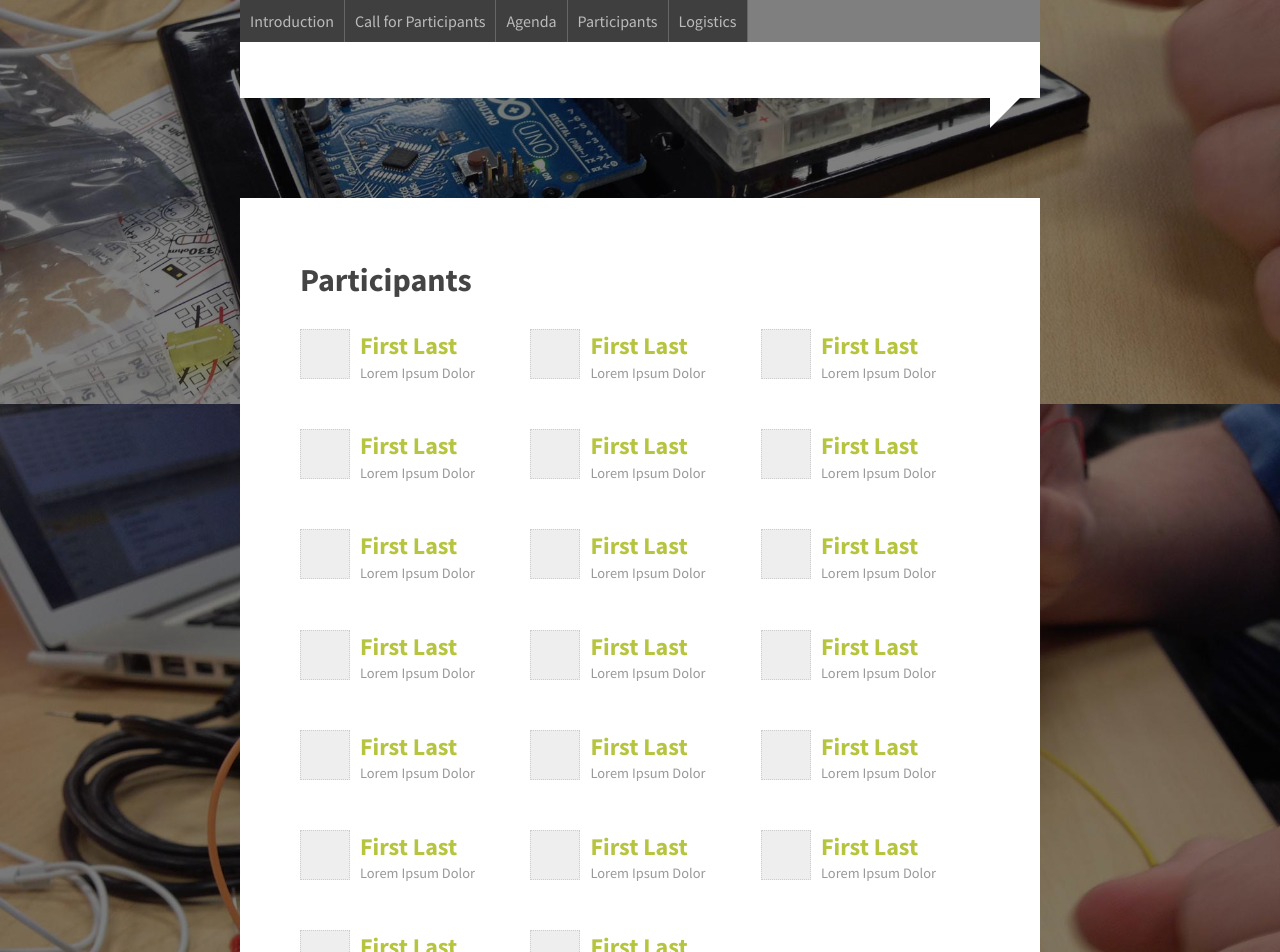
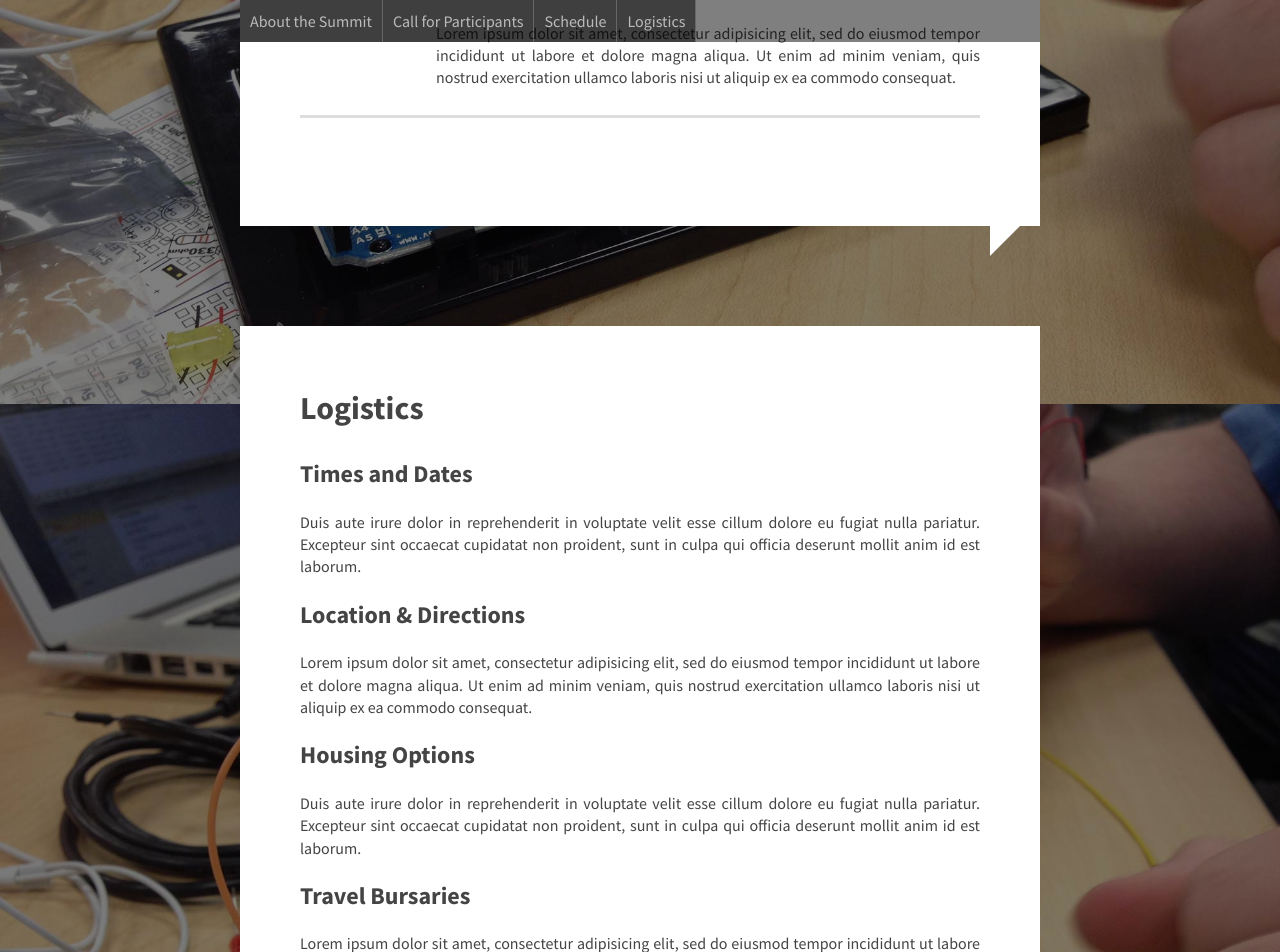
Before and after one commit to scholarslab/speakingincode, a Jekyll site: the page built from index.html, in a window 1280 px wide and 1400 px high, scrolled down 3436 px. Shown: the top 952 px of the window. Built offline with Jekyll 4.4.1, drawn with Linux system fonts in a browser that asks for light colours; nearby versions of some CDN libraries; Markdown is read by kramdown in place of the engine named in the settings; some of the changed text lies outside the part shown.

Commit message:
removing participants for now

```diff
--- a/_layouts/default.html
+++ b/_layouts/default.html
@@ -32,10 +32,9 @@
     <header role="banner">
         <a href="/"><h1 id="site-title">Speaking in Code</h1></a>
         <nav>
-            <a href="#">Introduction</a>
+            <a href="#">About the Summit</a>
             <a href="#call-for-participants">Call for Participants</a>
-            <a href="#agenda">Agenda</a>
-            <a href="#participants">Participants</a>
+            <a href="#agenda">Schedule</a>
             <a href="#logistics">Logistics</a>
         </nav>
     </header>
--- a/index.html
+++ b/index.html
@@ -8,7 +8,8 @@
 </section>
 
 <section id="call-for-participants">
-    <h1>Call for Partipants</h1>
+    <h1>Call for Participants</h1>
+    <p>Lorem ipsum dolor sit amet, consectetur adipisicing elit, sed do eiusmod tempor incididunt ut labore et dolore magna aliqua. Ut enim ad minim veniam, quis nostrud exercitation ullamco laboris nisi ut aliquip ex ea commodo consequat. Duis aute irure dolor in reprehenderit in voluptate velit esse cillum dolore eu fugiat nulla pariatur. Excepteur sint occaecat cupidatat non proident, sunt in culpa qui officia deserunt mollit anim id est laborum.</p>
         <form action="https://docs.google.com/a/clioweb.org/forms/d/17TCtM7xXR5D0kNT1KNqzGF70Ap0NaOkecI8iCexmbBI/formResponse?embedded=true" method="POST" id="cfp-form" target="_self" onsubmit="">
         <label class="ss-q-item-label" for="entry_1497675481">Name</label>
         <input type="text" name="entry.1497675481" value="" class="ss-q-short" id="entry_1497675481" dir="auto">
@@ -131,116 +132,15 @@
 
 </section>
 
-<section id="participants">
-<h1>Participants</h1>
-<ul class="participants people">
-    <li>
-        <div class="image"></div>
-        <h2>First Last</h2>
-        <p class="byline">Lorem Ipsum Dolor</p>
-    </li>
-    <li>
-        <div class="image"></div>
-        <h2>First Last</h2>
-        <p class="byline">Lorem Ipsum Dolor</p>
-    </li>
-    <li>
-        <div class="image"></div>
-        <h2>First Last</h2>
-        <p class="byline">Lorem Ipsum Dolor</p>
-    </li>
-    <li>
-        <div class="image"></div>
-        <h2>First Last</h2>
-        <p class="byline">Lorem Ipsum Dolor</p>
-    </li>
-    <li>
-        <div class="image"></div>
-        <h2>First Last</h2>
-        <p class="byline">Lorem Ipsum Dolor</p>
-    </li>
-    <li>
-        <div class="image"></div>
-        <h2>First Last</h2>
-        <p class="byline">Lorem Ipsum Dolor</p>
-    </li>
-    <li>
-        <div class="image"></div>
-        <h2>First Last</h2>
-        <p class="byline">Lorem Ipsum Dolor</p>
-    </li>
-    <li>
-        <div class="image"></div>
-        <h2>First Last</h2>
-        <p class="byline">Lorem Ipsum Dolor</p>
-    </li>
-    <li>
-        <div class="image"></div>
-        <h2>First Last</h2>
-        <p class="byline">Lorem Ipsum Dolor</p>
-    </li>
-    <li>
-        <div class="image"></div>
-        <h2>First Last</h2>
-        <p class="byline">Lorem Ipsum Dolor</p>
-    </li>
-    <li>
-        <div class="image"></div>
-        <h2>First Last</h2>
-        <p class="byline">Lorem Ipsum Dolor</p>
-    </li>
-    <li>
-        <div class="image"></div>
-        <h2>First Last</h2>
-        <p class="byline">Lorem Ipsum Dolor</p>
-    </li>
-    <li>
-        <div class="image"></div>
-        <h2>First Last</h2>
-        <p class="byline">Lorem Ipsum Dolor</p>
-    </li>
-    <li>
-        <div class="image"></div>
-        <h2>First Last</h2>
-        <p class="byline">Lorem Ipsum Dolor</p>
-    </li>
-    <li>
-        <div class="image"></div>
-        <h2>First Last</h2>
-        <p class="byline">Lorem Ipsum Dolor</p>
-    </li>
-    <li>
-        <div class="image"></div>
-        <h2>First Last</h2>
-        <p class="byline">Lorem Ipsum Dolor</p>
-    </li>
-    <li>
-        <div class="image"></div>
-        <h2>First Last</h2>
-        <p class="byline">Lorem Ipsum Dolor</p>
-    </li>
-    <li>
-        <div class="image"></div>
-        <h2>First Last</h2>
-        <p class="byline">Lorem Ipsum Dolor</p>
-    </li>
-    <li>
-        <div class="image"></div>
-        <h2>First Last</h2>
-        <p class="byline">Lorem Ipsum Dolor</p>
-    </li>
-    <li>
-        <div class="image"></div>
-        <h2>First Last</h2>
-        <p class="byline">Lorem Ipsum Dolor</p>
-    </li>
-</ul>
-</section>
-
 <section id="logistics">
     <h1>Logistics</h1>
+    <h2>Times and Dates</h2>
+    <p>Duis aute irure dolor in reprehenderit in voluptate velit esse cillum dolore eu fugiat nulla pariatur. Excepteur sint occaecat cupidatat non proident, sunt in culpa qui officia deserunt mollit anim id est laborum.</p>
     <h2>Location & Directions</h2>
     <p>Lorem ipsum dolor sit amet, consectetur adipisicing elit, sed do eiusmod tempor incididunt ut labore et dolore magna aliqua. Ut enim ad minim veniam, quis nostrud exercitation ullamco laboris nisi ut aliquip ex ea commodo consequat.</p>
-    <h2>Accommodations</h2>
+    <h2>Housing Options</h2>
     <p>Duis aute irure dolor in reprehenderit in voluptate velit esse cillum dolore eu fugiat nulla pariatur. Excepteur sint occaecat cupidatat non proident, sunt in culpa qui officia deserunt mollit anim id est laborum.</p>
+    <h2>Travel Bursaries</h2>
+    <p>Lorem ipsum dolor sit amet, consectetur adipisicing elit, sed do eiusmod tempor incididunt ut labore et dolore magna aliqua. Ut enim ad minim veniam, quis nostrud exercitation ullamco laboris nisi ut aliquip ex ea commodo consequat.</p>
+
 </section>
```
